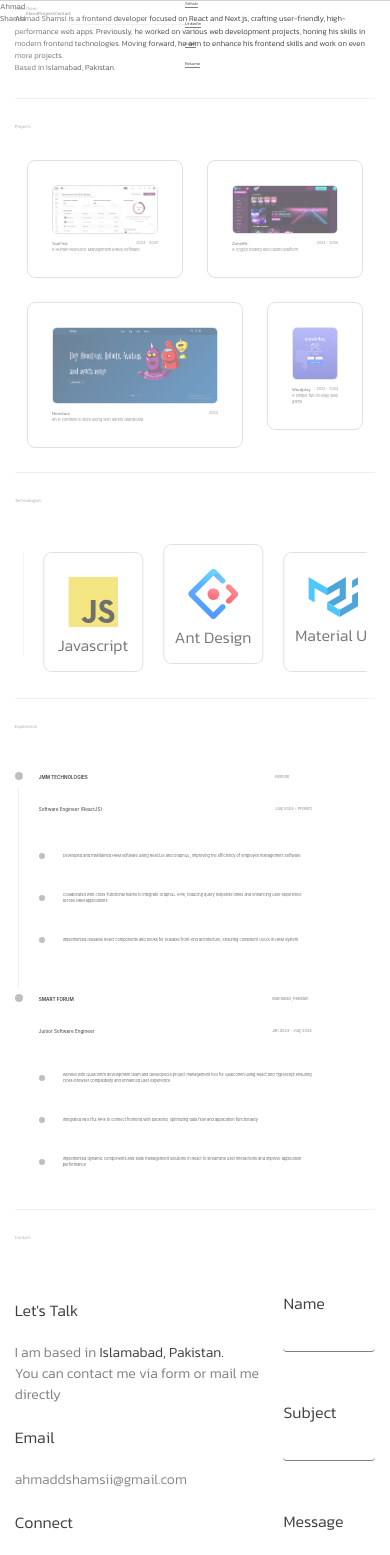
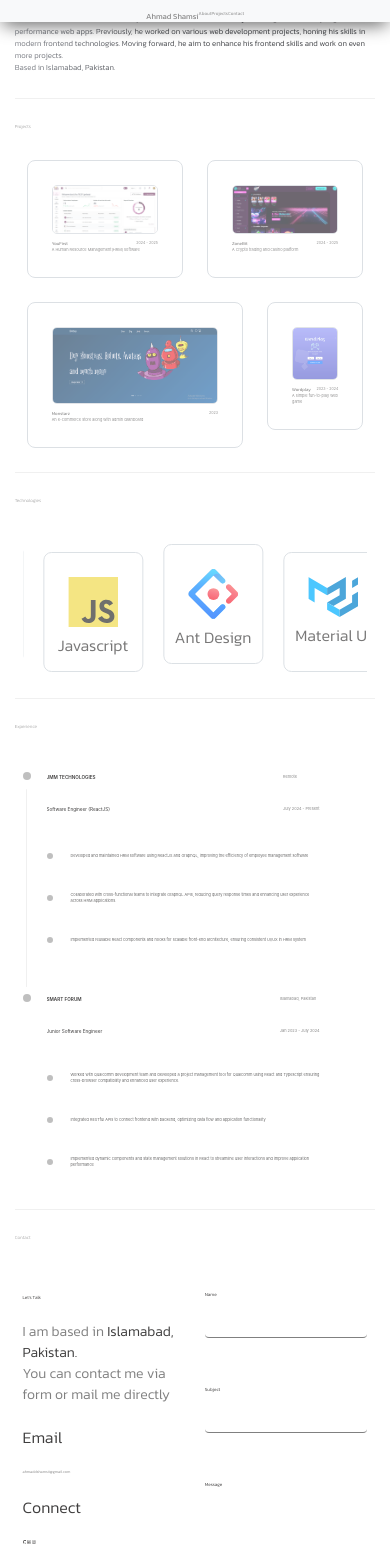
Before and after one commit to AhmadShamsii/my-portfolio, a Next.js app: page / in a window 390 px wide. Shown: the top 1555 px of the page. Built offline with nearby package versions, Linux system fonts and the light colour scheme; a web font is replaced by a local one.

Commit message:
fixed minor responsive issues

```diff
--- a/src/components/Contact/Contact.tsx
+++ b/src/components/Contact/Contact.tsx
@@ -4,8 +4,12 @@ import emailjs from "emailjs-com";
 import TextArea from "antd/es/input/TextArea";
 import { ArrowRightOutlined, GithubOutlined, InstagramOutlined, LinkedinOutlined } from "@ant-design/icons";
 import { StyledText, StyledTitle } from "./styles";
+import { largeDesktopBreakpoint } from "@/utils/constants";
+import { useMediaQuery } from "react-responsive";
 
 const ContactForm: React.FC = () => {
+    const isDesktop = useMediaQuery({ query: largeDesktopBreakpoint });
+
     const [form] = Form.useForm();
 
     const onFinish = (values: any) => {
@@ -24,7 +28,7 @@ const ContactForm: React.FC = () => {
     };
 
     return (
-        <div style={{ display: "flex", justifyContent: "center", gap: "5vw" }}>
+        <div style={{ display: "grid", gridTemplateColumns: "1fr 1fr", margin: isDesktop ? "0 10vw" : "0 2vw", gap: "5vw" }}>
             <div style={{ marginTop: "2%" }}>
                 <StyledTitle>Let's Talk</StyledTitle>
                 <StyledText style={{ fontSize: "14px", color: "gray" }}>
@@ -46,7 +50,6 @@ const ContactForm: React.FC = () => {
                 name="basic"
                 onFinish={onFinish}
                 layout="vertical"
-                style={{ width: "30%" }}
                 requiredMark="optional"
             >
                 <Form.Item
--- a/src/components/Contact/styles.tsx
+++ b/src/components/Contact/styles.tsx
@@ -2,14 +2,14 @@ import { colors } from "@/utils/colors";
 import styled from "styled-components";
 
 const StyledTitle = styled.p`
-  font-size: 16px;
+  font-size: 1.2vw;
   font-family: "Kanit", sans-serif;
   color: ${colors.darkgray};
   font-weight: light;
   margin-top: 20px;
 `;
 const StyledText = styled.p`
-  font-size: 14px;
+  font-size: 1vw;
   font-family: "Kanit", sans-serif;
   color: ${colors.lightgray};
   font-weight: light;
--- a/src/components/Experience/Experience.tsx
+++ b/src/components/Experience/Experience.tsx
@@ -29,7 +29,7 @@ const Experience = () => {
 
     return (
         <Steps
-            style={{ width: isDesktop ? "70vw" : "100vw", paddingLeft: isDesktop ? "10vw" : "0vw" }}
+            style={{ width: isDesktop ? "70vw" : "100vw", paddingLeft: isDesktop ? "10vw" : "0vw", margin: isDesktop ? "0vw" : "0 2vw" }}
             progressDot
             current={null}
             direction="vertical"
--- a/src/components/NavBar/NavBar.tsx
+++ b/src/components/NavBar/NavBar.tsx
@@ -22,8 +22,16 @@ const List = styled.ul<{ isDesktop: boolean }>`
   list-style-type: none;
   padding: 0;
   display: flex;
-  margin: ${({ isDesktop }) => (isDesktop ? "3% 0 0 20px" : "0%")};
+  width: 100%;
+  align-items: ${({ isDesktop }) => (isDesktop ? "start" : "end")};
+  justify-content: center;
+  margin: ${({ isDesktop }) => (isDesktop ? "3% 0 0 20px" : "0 0 0 0")};
+  z-index: 10;
+  background-color: ${({ isDesktop }) => (!isDesktop ? colors.lightergray : "none")};
   flex-direction: ${({ isDesktop }) => (isDesktop ? "column" : "row")};
+  -webkit-box-shadow: ${({ isDesktop }) => (!isDesktop ? "0px 5px 18px -3px rgba(0,0,0,0.7)" : "none")};
+-moz-box-shadow: ${({ isDesktop }) => (!isDesktop ? "0px 5px 18px -3px rgba(0,0,0,0.7)" : "none")};
+box-shadow:  ${({ isDesktop }) => (!isDesktop ? "0px 5px 18px -3px rgba(0,0,0,0.7)" : "none")};
 `;
 
 const ListItem = styled.li<{ selected: boolean; isLogo: boolean }>`
@@ -126,13 +134,13 @@ const NavBar = () => {
             {item?.label}
           </ListItem>
         ))}
-        <Divider />
-        <Space direction="vertical" >
-          <StyledSocialItem target="_blank" href="https://github.com/AhmadShamsii">Github</StyledSocialItem>
-          <StyledSocialItem target="_blank" href="https://www.linkedin.com/in/ahmadshamsii/">Linkedin</StyledSocialItem>
-          <StyledSocialItem href="mailto:ahmaddshamsii@gmail.com">Email</StyledSocialItem>
-          <StyledSocialItem rel="noopener noreferrer" target="_blank" href="/resume.pdf" >Resume</StyledSocialItem>
-        </Space>
+        {isDesktop && (<> <Divider />
+          <Space direction="vertical" >
+            <StyledSocialItem target="_blank" href="https://github.com/AhmadShamsii">Github</StyledSocialItem>
+            <StyledSocialItem target="_blank" href="https://www.linkedin.com/in/ahmadshamsii/">Linkedin</StyledSocialItem>
+            <StyledSocialItem href="mailto:ahmaddshamsii@gmail.com">Email</StyledSocialItem>
+            <StyledSocialItem rel="noopener noreferrer" target="_blank" href="/resume.pdf" >Resume</StyledSocialItem>
+          </Space></>)}
       </List>
 
     </StyledContainer>
--- a/src/utils/colors.js
+++ b/src/utils/colors.js
@@ -1,4 +1,5 @@
 export const colors = {
+  lightergray: "#f8f9fa",
   lightgray: "#888888",
   darkgray: "#3f3e3e",
   black: "#444750",
```
